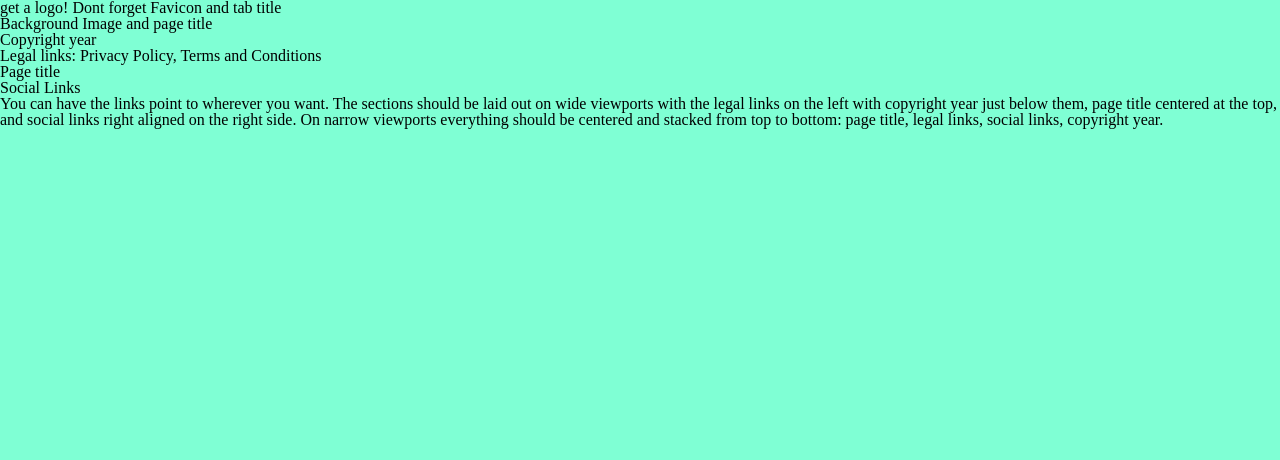
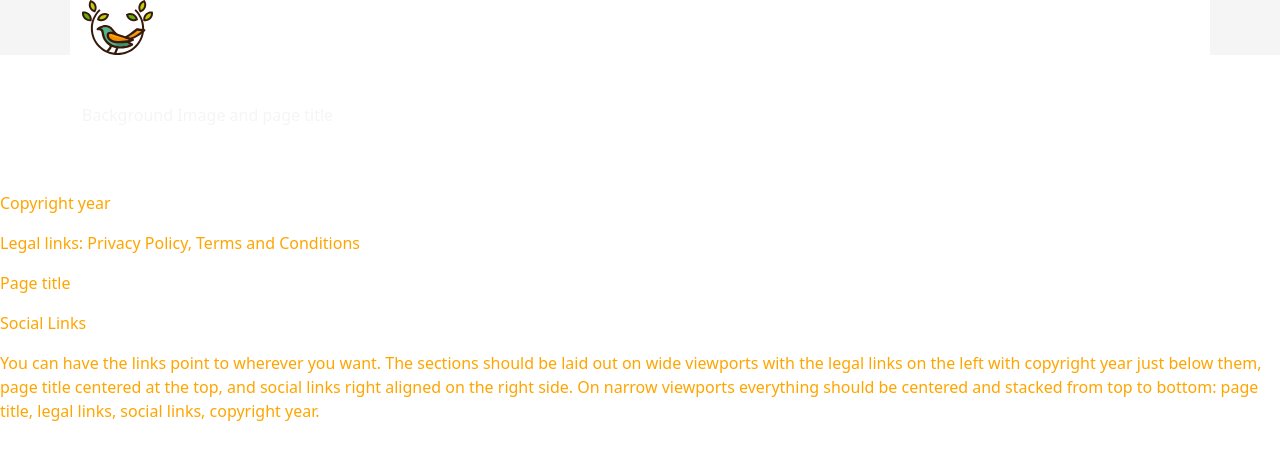
Before and after one commit to JavaScriptErika/SliceBySass, a React (Create React App) app: page / in a window 1280 px wide. Shown: the top 460 px of the page. Built offline with nearby package versions, Linux system fonts and the light colour scheme.

Commit message:
add bootstrap, draft sass structure, logo placeholder

```diff
--- a/package.json
+++ b/package.json
@@ -6,8 +6,9 @@
     "@testing-library/jest-dom": "^5.17.0",
     "@testing-library/react": "^13.4.0",
     "@testing-library/user-event": "^13.5.0",
-    "bootstrap": "^5.0.0-alpha3",
+    "bootstrap": "^5.3.1",
     "react": "^18.2.0",
+    "react-bootstrap": "^2.8.0",
     "react-dom": "^18.2.0",
     "react-scripts": "5.0.1",
     "sass": "^1.66.1",
--- a/src/components/Hero.js
+++ b/src/components/Hero.js
@@ -1,7 +1,17 @@
+import Container from 'react-bootstrap/Container';
+import Row from 'react-bootstrap/Row';
+import Col from 'react-bootstrap/Col';
+
 const Hero = () => {
     return (
-        <section>
-            <p>Background Image and page title</p>
+        <section className="p-5 hero-wrapper rounded">
+            <Container>
+                <Row>
+                    <Col>
+                        <p>Background Image and page title</p>
+                    </Col>
+                </Row>
+            </Container>
         </section>
     )
 }
--- a/src/components/layout/Footer.js
+++ b/src/components/layout/Footer.js
@@ -1,6 +1,6 @@
 const Footer = () => {
     return (
-        <footer>
+        <footer className="text-primary">
             <p>Copyright year</p>
             <p> Legal links: Privacy Policy, Terms and Conditions</p>
             <p>Page title</p>
--- a/src/components/layout/Header.js
+++ b/src/components/layout/Header.js
@@ -1,7 +1,20 @@
+import Container from 'react-bootstrap/Container';
+import Row from 'react-bootstrap/Row';
+import Col from 'react-bootstrap/Col';
+import Image from 'react-bootstrap/Image';
+import Logo from '../../assets/BirdTreeLogo.svg'
+
 const Header = () => {
     return (
         <header>
-            <p>get a logo! Dont forget Favicon and tab title</p>
+            <Container className='bg-white'>
+                <Row>
+                    <Col lg={1}>
+                    <Image src={Logo} alt="Bird tree logo" />
+                    </Col>
+                </Row>
+
+            </Container>
         </header>
     )
 }
--- a/src/sass/abstracts/_colors.scss
+++ b/src/sass/abstracts/_colors.scss
@@ -1 +1,2 @@
-$backgroundColor: green;
+
+$offWhite: rgb(245, 245, 245);
--- a/src/sass/components/_hero.scss
+++ b/src/sass/components/_hero.scss
@@ -0,0 +1,5 @@
+@use '../abstracts/colors.scss';
+
+.hero-wrapper {
+    color: colors.$offWhite;
+}
--- /dev/null
+++ b/src/sass/global/_custom.scss
@@ -0,0 +1,11 @@
+/* The following block can be included in a custom.scss */
+
+/* make the customizations */
+$theme-colors: (
+  'info': tomato,
+  'danger': teal,
+  'primary': orange,
+);
+
+/* import bootstrap to set changes */
+@import '~bootstrap/scss/bootstrap';
--- a/src/sass/global/_reset.scss
+++ /dev/null
@@ -1,47 +0,0 @@
-// http://meyerweb.com/eric/tools/css/reset/
-//  v2.0 | 20110126
-//  License: none (public domain)
-
-html, body, div, span, applet, object, iframe,
-h1, h2, h3, h4, h5, h6, p, blockquote, pre,
-a, abbr, acronym, address, big, cite, code,
-del, dfn, em, img, ins, kbd, q, s, samp,
-small, strike, strong, sub, sup, tt, var,
-b, u, i, center,
-dl, dt, dd, ol, ul, li,
-fieldset, form, label, legend,
-table, caption, tbody, tfoot, thead, tr, th, td,
-article, aside, canvas, details, embed,
-figure, figcaption, footer, header, hgroup,
-menu, nav, output, ruby, section, summary,
-time, mark, audio, video {
-  margin: 0;
-  padding: 0;
-  border: 0;
-  font-size: 100%;
-  font: inherit;
-  vertical-align: baseline;
-}
-// HTML5 display-role reset for older browsers
-article, aside, details, figcaption, figure,
-footer, header, hgroup, menu, nav, section {
-  display: block;
-}
-body {
-  line-height: 1;
-}
-ol, ul {
-  list-style: none;
-}
-blockquote, q {
-  quotes: none;
-}
-blockquote:before, blockquote:after,
-q:before, q:after {
-  content: '';
-  content: none;
-}
-table {
-  border-collapse: collapse;
-  border-spacing: 0;
-}
--- a/src/sass/layout/_header.scss
+++ b/src/sass/layout/_header.scss
@@ -0,0 +1,14 @@
+header {
+    background-color: rgb(245, 245, 245);
+};
+
+.header-wrapper {
+   display: flex;
+   justify-content: space-between;
+   align-items: center;
+
+    &image {
+        max-width: 100%;
+        height: auto;
+    }
+}
--- a/src/sass/style.scss
+++ b/src/sass/style.scss
@@ -1,5 +1,8 @@
-@use './global/reset';
 @use './global/global';
+@use './global/custom';
 @use './layout/header';
 @use './components/hero';
 @use './layout/footer';
+
+/* The following line can be included in a src/App.scss */
+// @import '~bootstrap/scss/bootstrap';
```
Also changed, not shown: src/assets/BirdTreeLogo.svg (added), src/sass/global/_global.scss (line endings or trailing spaces), 1 other file (tests, documents, lock files or other folders).
